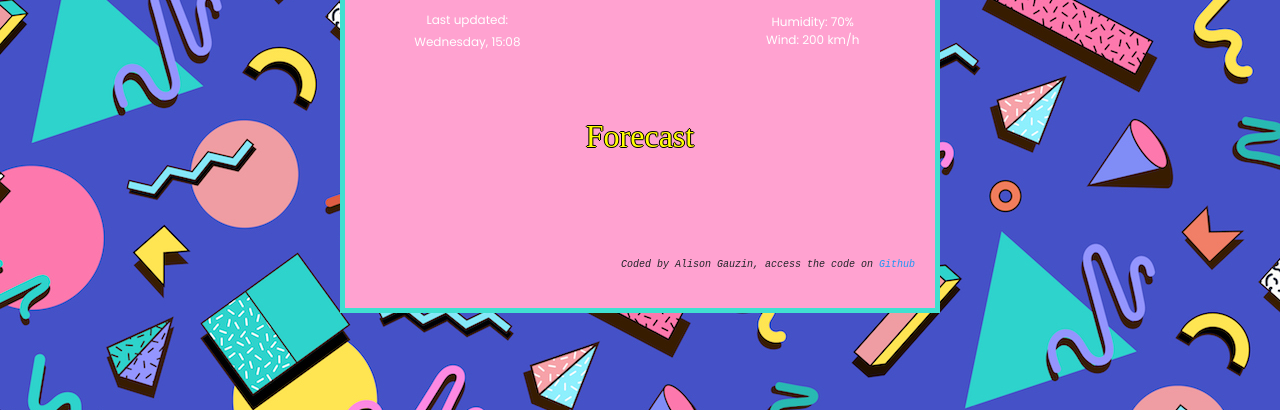
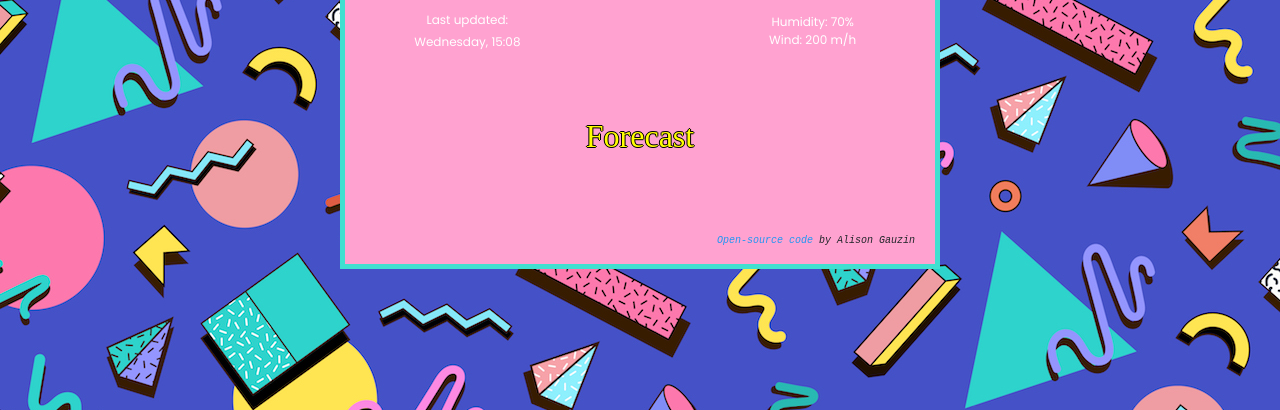
Before and after one commit to AlisonGz/weather-app, a plain HTML site: page index.html in a window 1280 px wide. Shown: the part 390-800 px from the top of the page. Drawn offline with nearby package versions, Linux system fonts and the light colour scheme; no server answers.

Commit message:
Changed footer

```diff
--- a/index.html
+++ b/index.html
@@ -77,7 +77,7 @@
                         Humidity: <span id="humidity-value">70</span>%
                         </div>
                       <div class ="wind">
-                      Wind: <span id="wind-value">200</span> km/h
+                      Wind: <span id="wind-value">200</span> m/h
                       </div>
                     </p>
                   </div>
@@ -92,9 +92,7 @@
         </div>
         <br />
         <br />
-        <br />
-        <p class=footer>Coded by Alison Gauzin, access the code on <a href="https://github.com/AlisonGz/weather-app" target="_blank" class="GithubLink">Github</a></p>
-
+        <p class=footer><a href="https://github.com/AlisonGz/weather-app" target="_blank" class="GithubLink">Open-source code</a> by Alison Gauzin</p>
     </div>
     <script src="src/index.js"></script>
   </body>
--- a/src/index.js
+++ b/src/index.js
@@ -46,7 +46,7 @@ function displayForecast(response) {
   `;
 
   forecast.forEach(function (forecastDay, index) {
-    if (index < 6) {
+    if (index >= 1 && index < 7) {
       forecastHTML =
         forecastHTML +
         `
--- a/src/styles.css
+++ b/src/styles.css
@@ -22,7 +22,9 @@ body {
   max-width: 600px;
   display: block;
   border: 5px solid turquoise;
-  padding: 20px;
+  padding-top: 20px;
+  padding-right: 20px;
+  padding-left: 20px;
 }
 
 /* Title styling */
```
